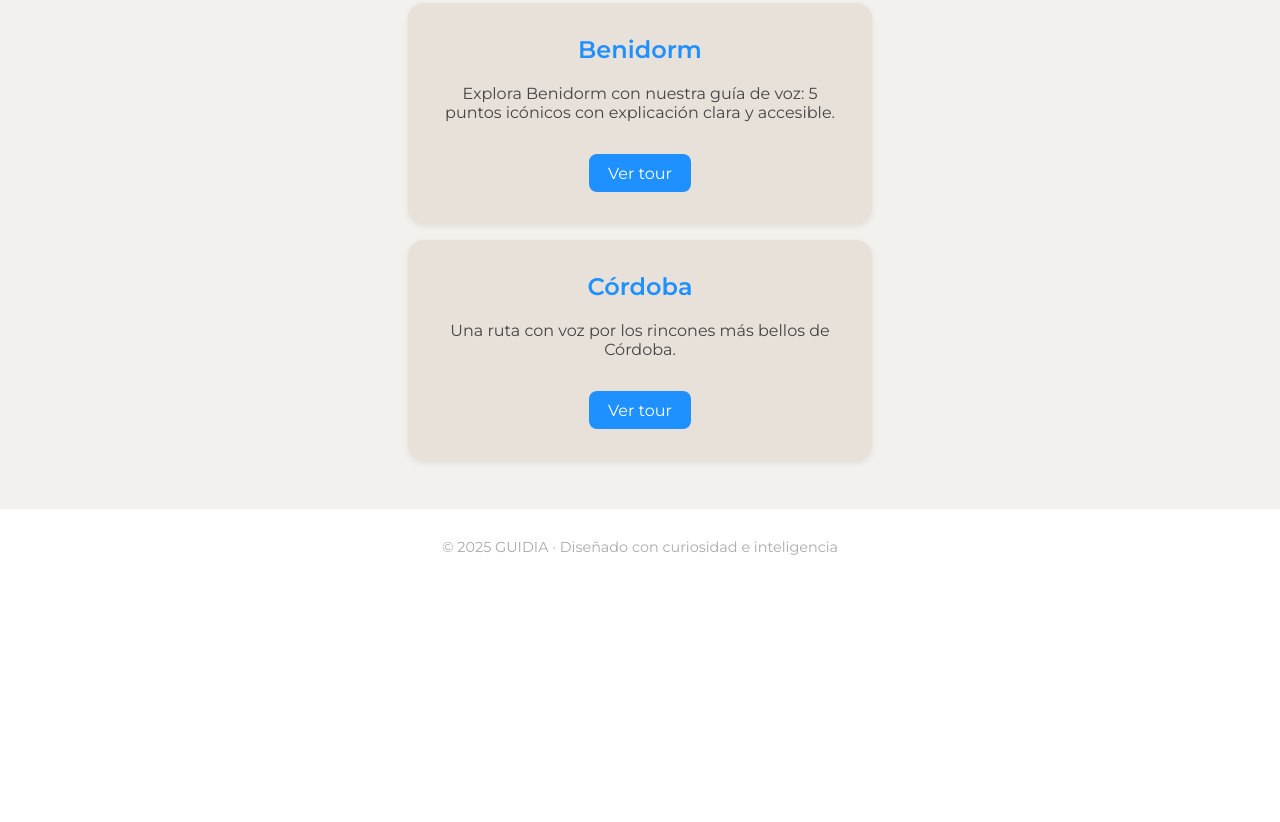
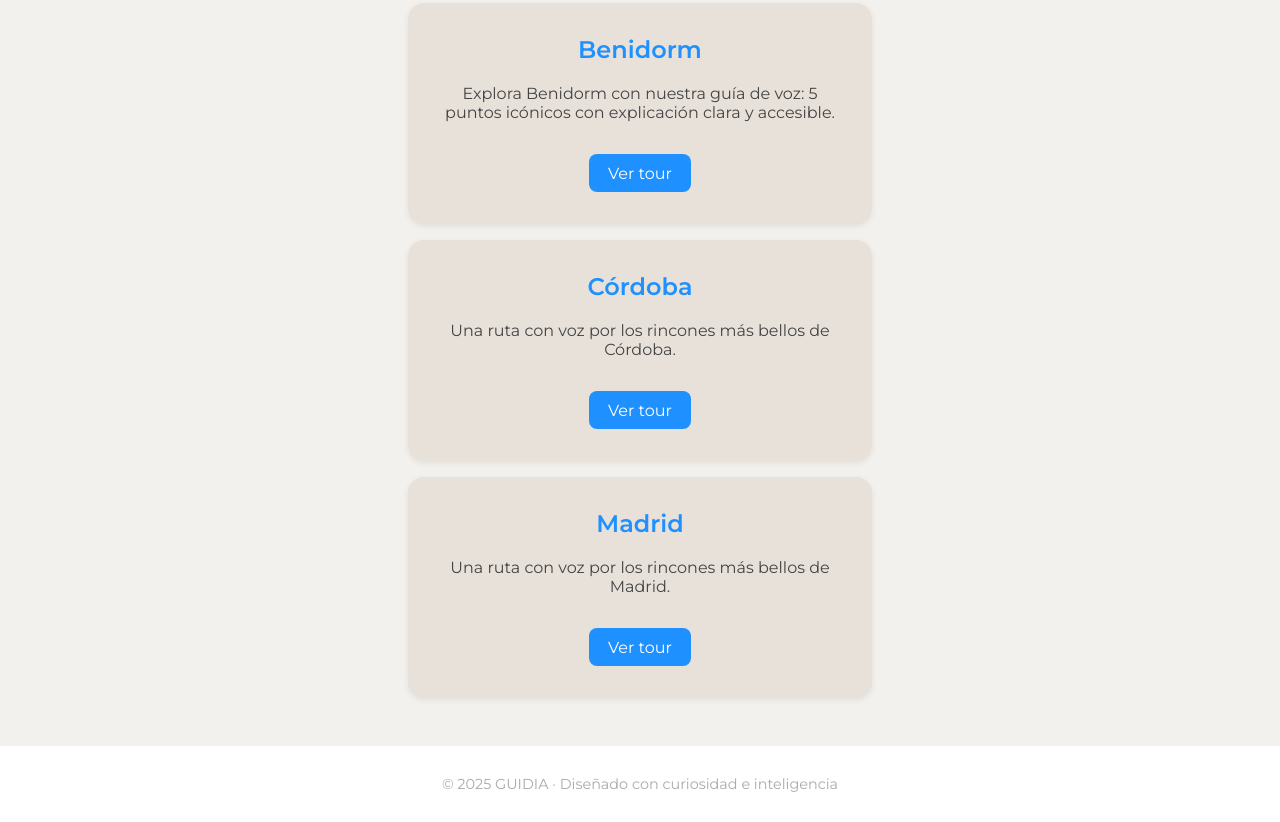
Before and after one commit to iEnjoyAI/BenidormTour, a plain HTML site: page index.html in a window 1280 px wide. Shown: the part 514-1336 px from the top of the page. Before the commit the page ends 1099 px from the top, so only its background shows below. Drawn offline with Linux system fonts and the light colour scheme.

Commit message:
index.html

```diff
--- a/index.html
+++ b/index.html
@@ -99,6 +99,13 @@
   <p>Una ruta con voz por los rincones más bellos de Córdoba.</p>
   <a href="cordoba.html">Ver tour</a>
 </div>
+<div class="tour-card">
+  <h2>Madrid</h2>
+  <p>Una ruta con voz por los rincones más bellos de Madrid.</p>
+  <a href="cordoba.html">Ver tour</a>
+</div>
+
+
 
   </div>
 
```
